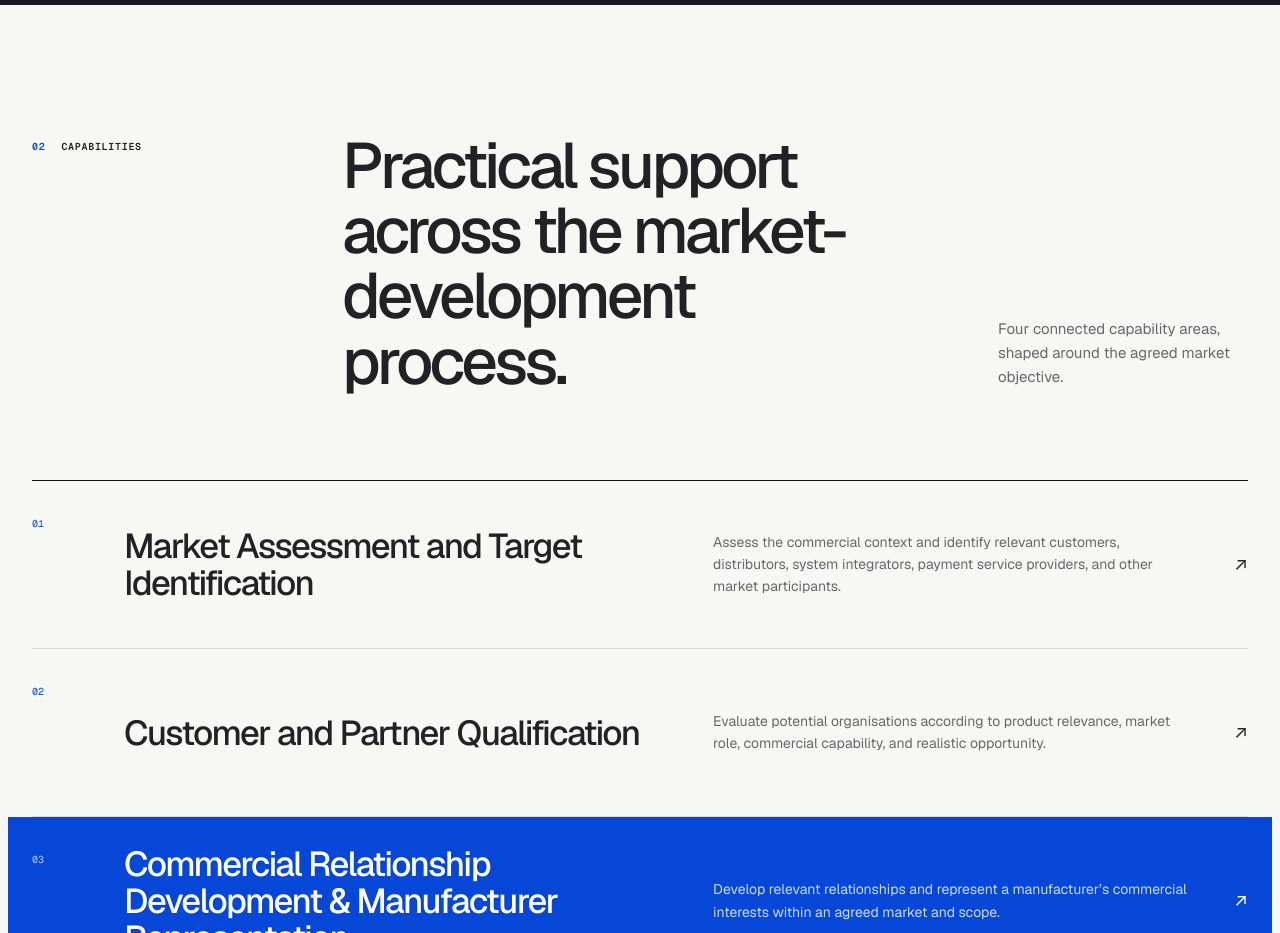
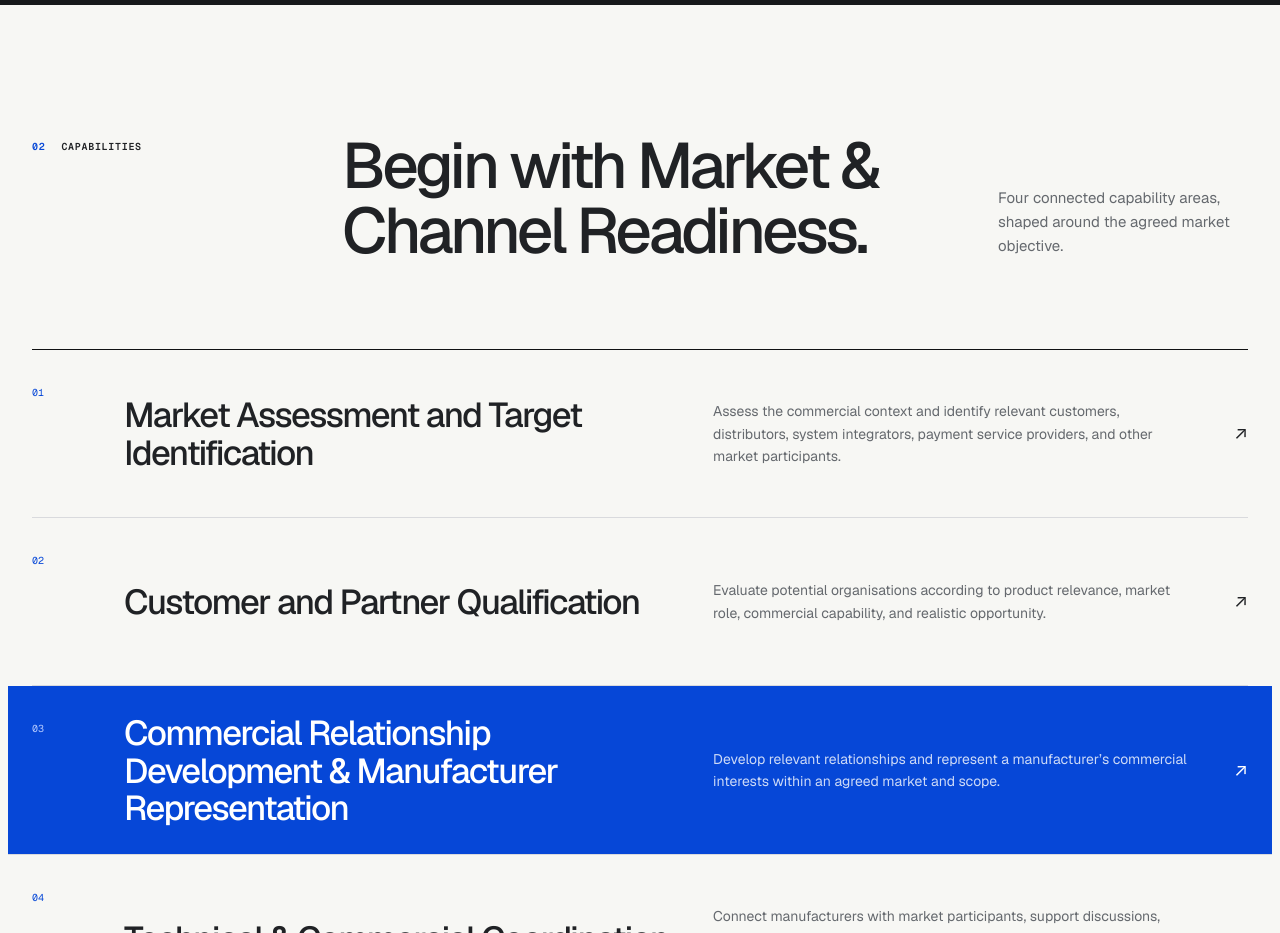
Before and after one commit to Maged-Mukred/Nelva, a Next.js app: page / in a window 1280 px wide. Shown: the part 1680-2613 px from the top of the page. Built offline with nearby package versions, Linux system fonts and the light colour scheme.

Commit message:
Update page.tsx
Introduce Market and Channel Readiness on homepage

```diff
--- a/app/page.tsx
+++ b/app/page.tsx
@@ -216,7 +216,7 @@ export default function Home() {
                 <span>Capabilities</span>
               </div>
               <div className="section-content heading-pair">
-                <h2 id="capabilities-title">Practical support across the market-development process.</h2>
+                <h2 id="capabilities-title">Begin with Market &amp; Channel Readiness.</h2>
                 <p>
                   Four connected capability areas, shaped around the agreed market objective.
                 </p>
```
